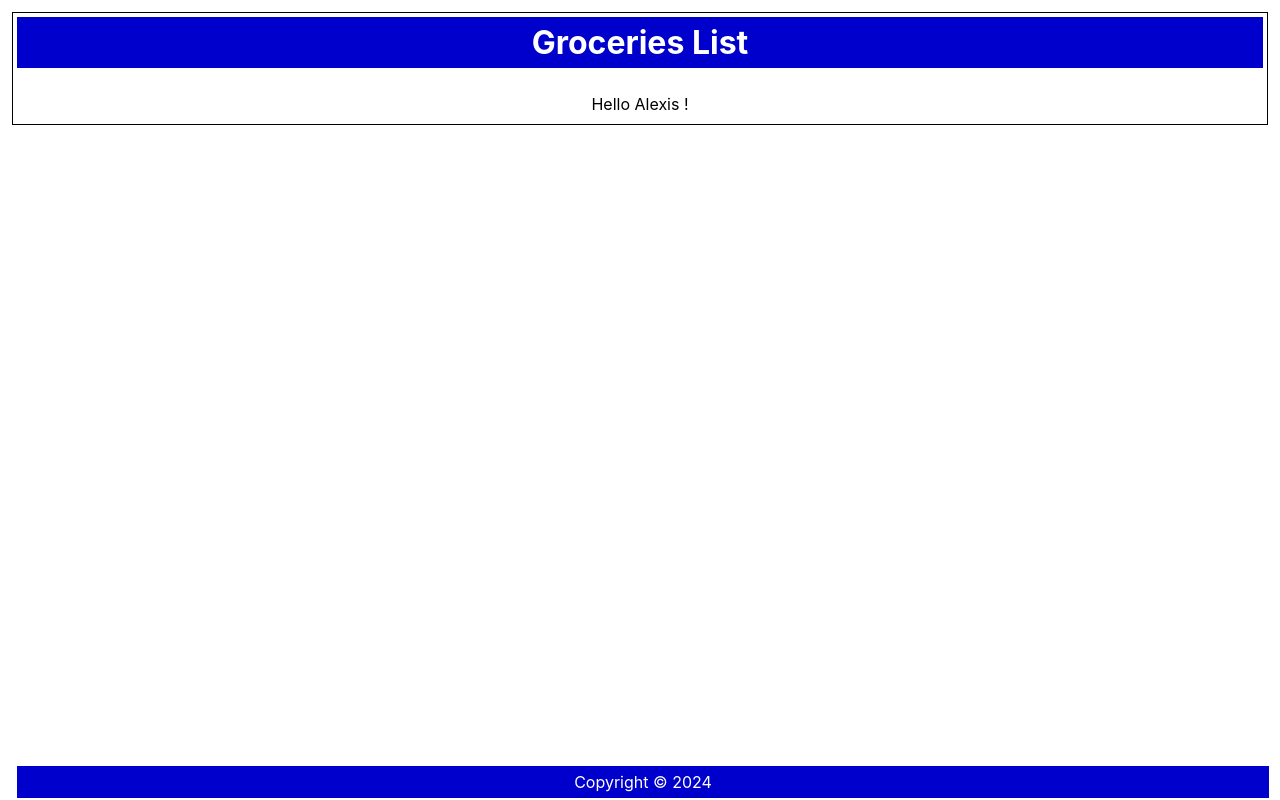
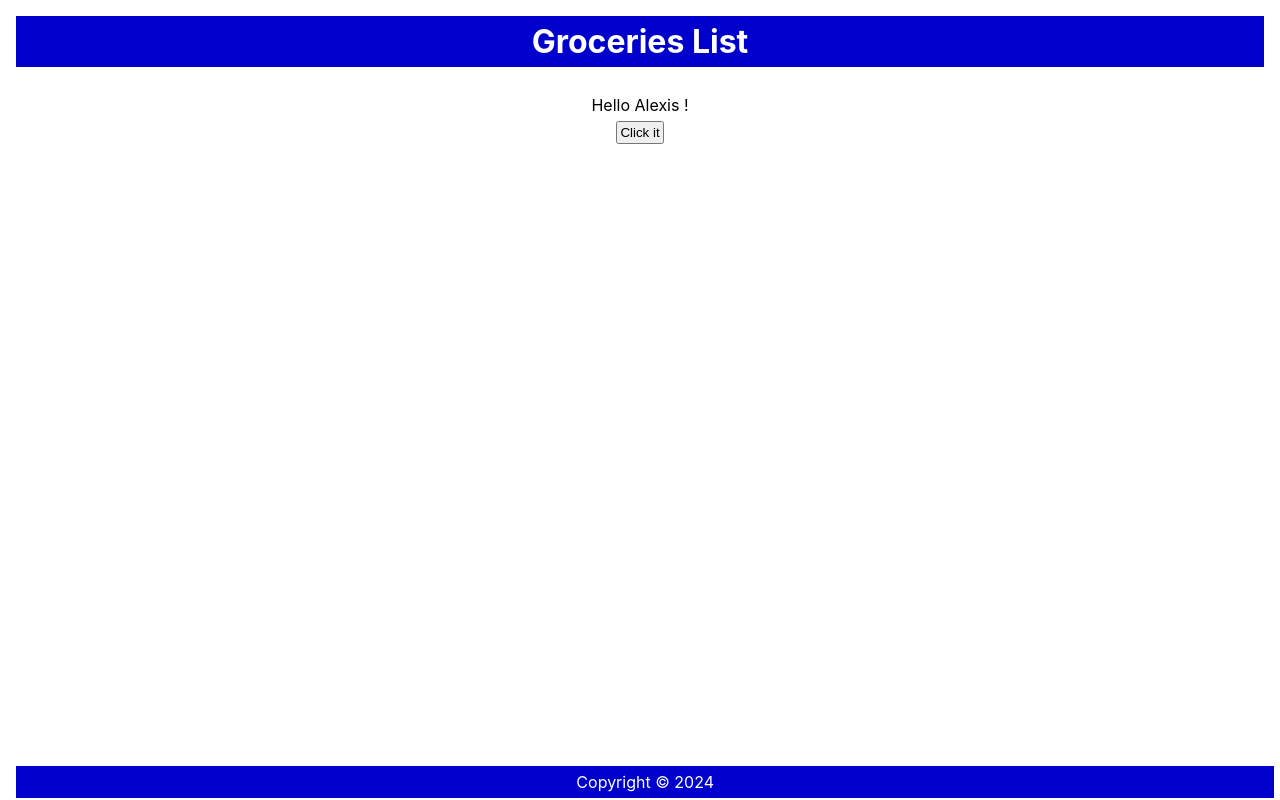
Before and after one commit to AlexisF27/react-robust-project, a React (Create React App) app in the folder exercicio1/: page / in a window 1280 px wide. Built offline with nearby package versions, Linux system fonts and the light colour scheme.

Commit message:
click event

```diff
--- a/exercicio1/src/Content.js
+++ b/exercicio1/src/Content.js
@@ -3,18 +3,23 @@ import React from 'react'
 const Content = () => {
   const content = {
     textAlign: 'center',
-    paddingTop: '20px'
+    paddingTop: '20px',
+
   }
   const handleNameChange = () => {
     const names = ['Alexis', 'Fernando', 'David'];
     const int = Math.floor(Math.random() * 3);
     return names[int];
   }
+  const handleClick = () => {
+    console.log('You click');
+  }
   return (
     <main style={content}>
       <p>
         Hello {handleNameChange()} !
       </p>
+      <button onClick={handleClick}> Click it</button>
     </main>
   )
 }
--- a/exercicio1/src/index.css
+++ b/exercicio1/src/index.css
@@ -18,5 +18,7 @@ code {
 }
 
 .App {
-  border: 1px solid #000;
+  display: flex;
+  flex-direction: column;
+  min-height: 100%;
 }
--- a/exercicio1/src/styles.js
+++ b/exercicio1/src/styles.js
@@ -1,7 +1,7 @@
 const footer = {
   position: "fixed",
   bottom: "0",
-  width: "97.5%",
+  width: '98%',
   backgroundColor: 'mediumblue',
   textAlign: 'center',
   color: '#fff'
```
